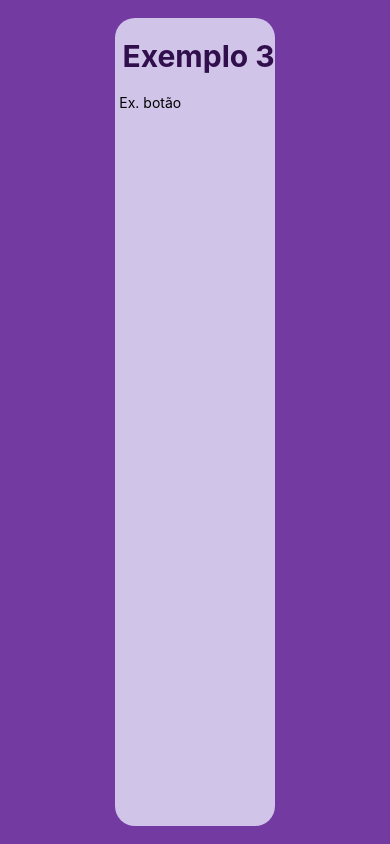
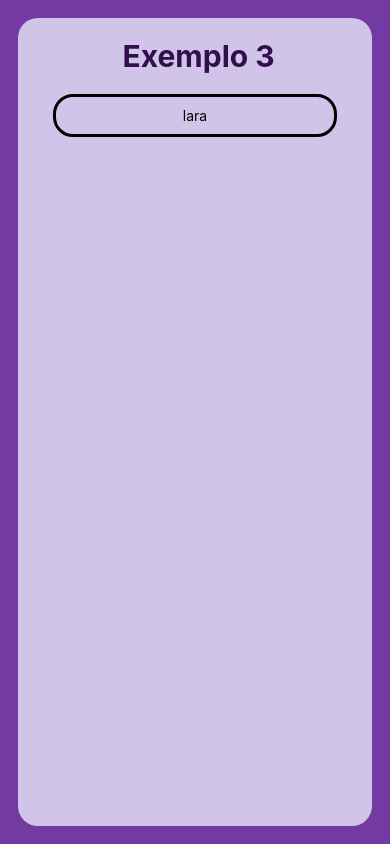
Before and after one commit to lararomeroo/aula_expo_0, a React Native app: screen / in a window 390 px wide. Built offline with nearby package versions, Linux system fonts and the light colour scheme.

Commit message:
aula 03-05

```diff
--- a/components/exemplo_3/index.js
+++ b/components/exemplo_3/index.js
@@ -2,13 +2,15 @@ import {View, Text, Pressable } from 'react-native';
 
 import styles from './styles';
 
-export default function Exemplo_3 (){
+function Exemplo_3 (){
     return(
         <View style ={styles.container}>
             <Text style = {styles.titulo}> Exemplo 3</Text>
-            <Pressable>
-               <Text> Ex. botão </Text>
+            <Pressable onPress={() => alert('linda')} style ={styles.botao}>
+               <Text> lara </Text>
              </Pressable>
         </View>
     );
 }
+
+export default Exemplo_3;
--- a/components/exemplo_3/styles.js
+++ b/components/exemplo_3/styles.js
@@ -5,6 +5,8 @@ const styles = StyleSheet.create({
         flex:1,
         backgroundColor: '#D1C4E9',
         borderRadius:20,
+        width:'100%',
+        alignItems:'center',
     },
 
     titulo:{
@@ -12,6 +14,15 @@ const styles = StyleSheet.create({
         fontWeight:'bold',
         marginVertical:20,
         color: '#310f4d',
+
+    },
+
+    botao:{
+        borderWidth: 3,
+        padding:10,
+        width:'80%',
+        borderRadius:20,
+        alignItems:'center',
     },
 });
 
```
